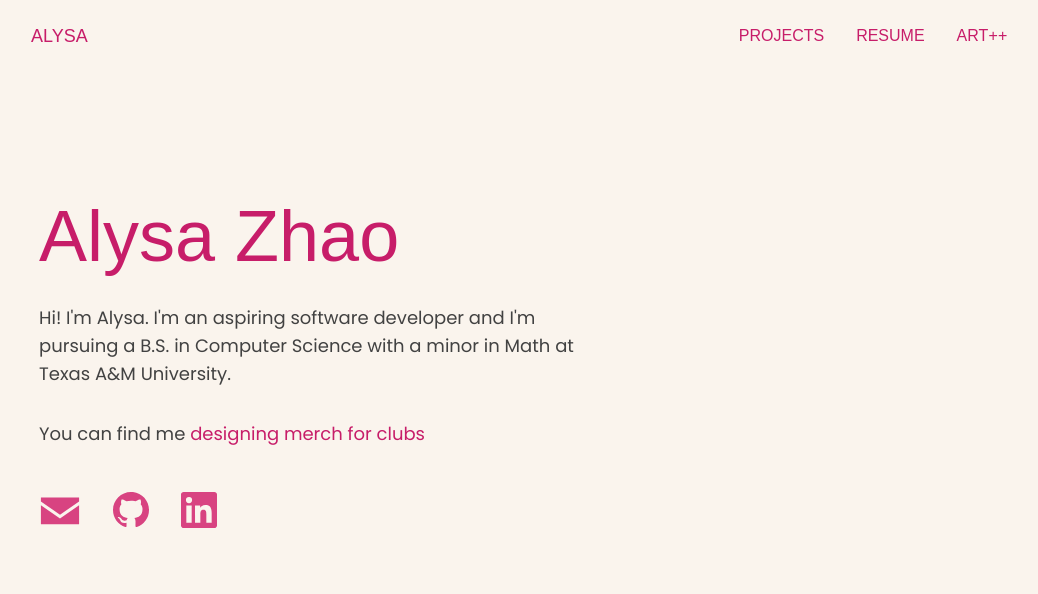
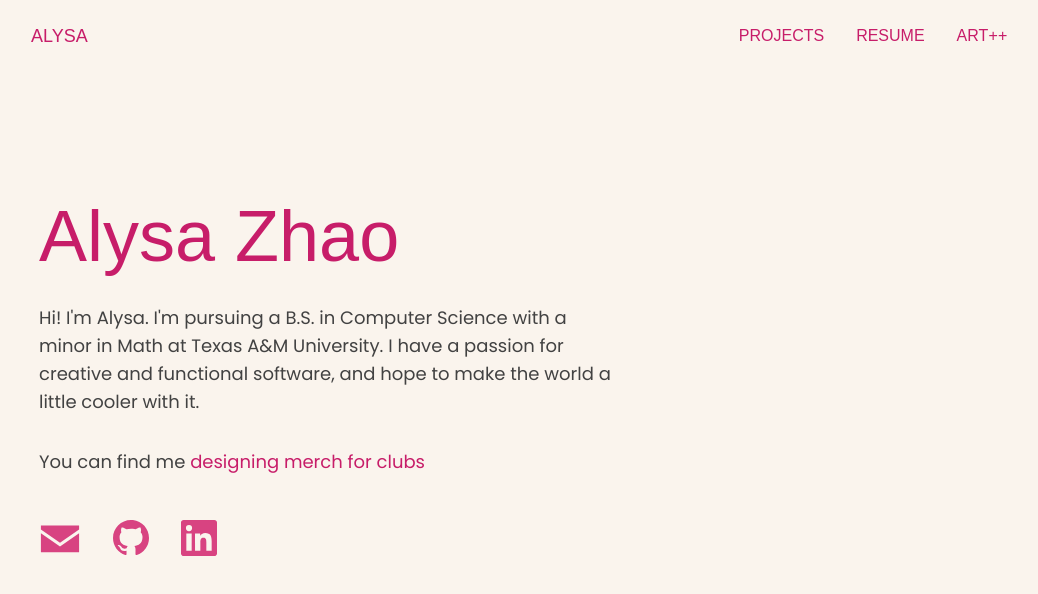
Before and after one commit to llysi/personal-portfolio, a Next.js app: page / in a window 1280 px wide. Shown: the top 594 px of the page, without its empty margins (121-1159 px from the left). Built offline with nearby package versions, Linux system fonts and the light colour scheme; a web font is replaced by a local one.

Commit message:
Fix rotating slot machine esque text

```diff
--- a/src/app/globals.css
+++ b/src/app/globals.css
@@ -17,7 +17,7 @@
 }
 
 @theme inline {
-  --color-background: var(--background);
+  --color-background: var(--beige);
   --color-foreground: var(--foreground);
   --color-foregroundhue: var(--foregroundhue);
   --color-textcolor: var(--textcolor);
--- a/src/components/Hero.tsx
+++ b/src/components/Hero.tsx
@@ -24,7 +24,8 @@ export default function Hero() {
                 <div className="pt-0 text-left">
                     {/* Professional Summary */}
                     <p className="text-lg text-textcolor mb-6 max-w-xl ">
-                    Hi! I'm Alysa. I'm an aspiring software developer and I'm pursuing a B.S. in Computer Science with a minor in Math at Texas A&M University.
+                    Hi! I'm Alysa. I'm pursuing a B.S. in Computer Science with a minor in Math at Texas A&M University.
+                    I have a passion for creative and functional software, and hope to make the world a little cooler with it.
                     </p>
                     <p className="text-lg text-textcolor mb-6 max-w-xl">
                         You can find me{' '}
--- a/src/components/RotatingText.tsx
+++ b/src/components/RotatingText.tsx
@@ -14,13 +14,26 @@ export default function RotatingText({
     interval = 3000
 }: RotatingTextProps) {
     const [currentIndex, setCurrentIndex] = useState(0)
+    const [isTransitioning, setIsTransitioning] = useState(true)
 
     useEffect(() => {
         const timer = setInterval(() => {
-            setCurrentIndex((prevIndex) => (prevIndex + 1) % phrases.length)
+            setIsTransitioning(true)
+            setCurrentIndex((prevIndex) => prevIndex + 1)
         }, interval)
         return () => clearInterval(timer)
-    }, [phrases.length, interval])
+    }, [interval])
+
+    // When we reach the duplicate (end), instantly jump back to start
+    useEffect(() => {
+        if (currentIndex === phrases.length) {
+            setTimeout(() => {
+                setIsTransitioning(false)  // Turn off transition
+                setCurrentIndex(0)  // Jump to start instantly
+                setTimeout(() => setIsTransitioning(true), 50)  // Turn transition back on
+            }, 700)  // Wait for the scroll animation to finish
+        }
+    }, [currentIndex, phrases.length])
 
     const PHRASE_HEIGHT = 28
 
@@ -32,7 +45,7 @@ export default function RotatingText({
                 height: `${PHRASE_HEIGHT}px`,
                 verticalAlign: 'baseline',
                 position: 'relative',
-                top: '8px'  //push down to alig better
+                top: '8px'  //push down to align better
             }}
         >
             {/* Moving strip */}
@@ -40,10 +53,10 @@ export default function RotatingText({
                 className="block"
                 style={{
                     transform: `translateY(-${currentIndex * PHRASE_HEIGHT}px)`,
-                    transition: 'transform 0.7s ease-in-out'
+                    transition: isTransitioning ? 'transform 0.7s ease-in-out' : 'none'
                 }}
             >
-                {/* All phrases stacked (each 24px) */}
+                {/* all phrases stacked */}
                 {phrases.map((phrase, index) => (
                     <span
                         key={index}
@@ -53,6 +66,13 @@ export default function RotatingText({
                         {phrase}
                     </span>
                 ))}
+                {/* duplicate first phrase at the end for seamless loop */}
+                <span
+                    className="block whitespace-nowrap"
+                    style={{ height: `${PHRASE_HEIGHT}px`, lineHeight: `${PHRASE_HEIGHT}px` }}
+                >
+                    {phrases[0]}
+                </span>
             </span>
         </span>
     )
```
